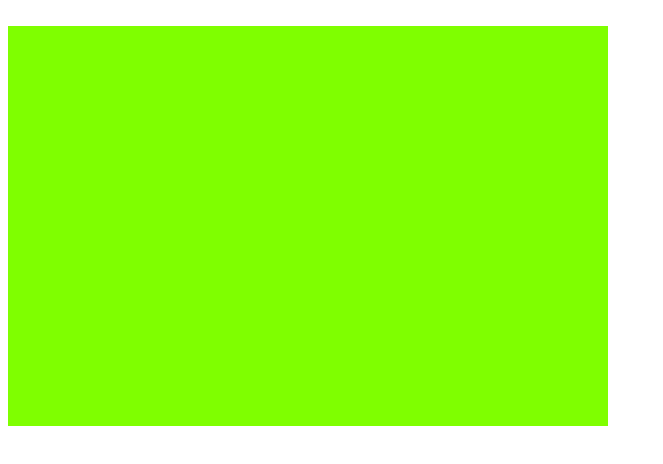
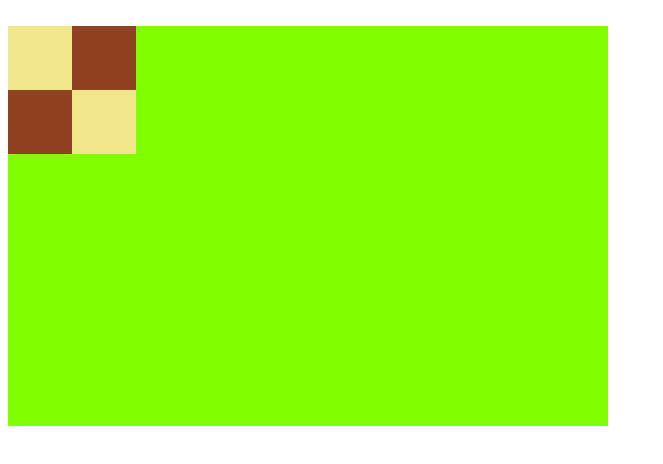
Before and after one commit to taks-microbit/secret-labyrinthe, a website with bundled scripts: page src/public/index.html in a window 1280 px wide. Shown: the whole page, without its empty margins (0-663 px from the left). Built offline with nearby package versions, Linux system fonts and the light colour scheme.

Commit message:
afficher cases

```diff
--- a/src/main.ts
+++ b/src/main.ts
@@ -1 +1,44 @@
-alert("Bonjour");
+type Case = {
+  type: string;
+};
+let monde: Case[][] = [
+  [
+    {
+      type: "mur",
+    },
+    {
+      type: "vide",
+    },
+  ],
+  [
+    {
+      type: "vide",
+    },
+    {
+      type: "mur",
+    },
+  ],
+];
+
+function afficher() {
+  let x = 0;
+  let y = 0;
+  let casesHTML = "";
+  for (const ligne of monde) {
+    x = 0;
+    for (const caze of ligne) {
+      casesHTML += `
+        <div class="case ${caze.type}" style="top: ${y * 64}px; left: ${
+        x * 64
+      }px;">
+        </div>
+      `;
+      x++;
+    }
+    y++;
+  }
+  const plateau = document.getElementById("plateau");
+  plateau.innerHTML = casesHTML;
+}
+
+afficher();
--- a/src/public/index.html
+++ b/src/public/index.html
@@ -2,10 +2,11 @@
 <html>
   <head>
     <title>Le Secret du Labyrinthe</title>
-  <script src="main.js" type='text/javascript'></script><br/>
-  <link href="main.css" rel="stylesheet">
+    <br />
+    <link href="main.css" rel="stylesheet" />
   </head>
   <body>
     <div id="plateau"></div>
+    <script src="main.js" type="text/javascript"></script>
   </body>
 </html>
--- a/src/public/main.css
+++ b/src/public/main.css
@@ -2,4 +2,19 @@
   width: 600px;
   height: 400px;
   background-color: chartreuse;
+  position: absolute;
 }
+
+.case {
+  width: 64px;
+  height: 64px;
+  position: absolute;
+}
+
+.mur {
+  background-color: khaki;
+}
+
+.vide {
+  background-color: rgb(143, 65, 34);
+}
```
Also changed, not shown: package.json (+6 -2 lines), 1 other file. Lines whose indentation alone changed are shown as unchanged.
